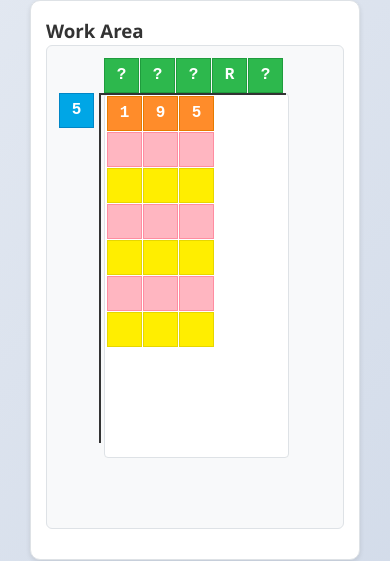
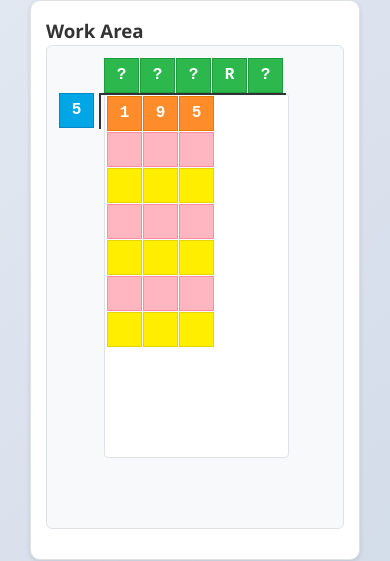
Before and after one commit to ZBZFirst/Math, a Jekyll site: the page built from division.md, in a window 390 px wide and 1400 px high, scrolled down 1126 px. Shown: the part 131-692 px from the top of the window. Built offline with Jekyll 4.4.1, drawn with Linux system fonts in a browser that asks for light colours.

Commit message:
Update division.css

```diff
--- a/assets/css/division.css
+++ b/assets/css/division.css
@@ -685,7 +685,7 @@
 
     .division-symbol {
         left: -20px;
-        height: 350px;
+        height: 36px;
         transform: translateX(15px);
 
     }
```
